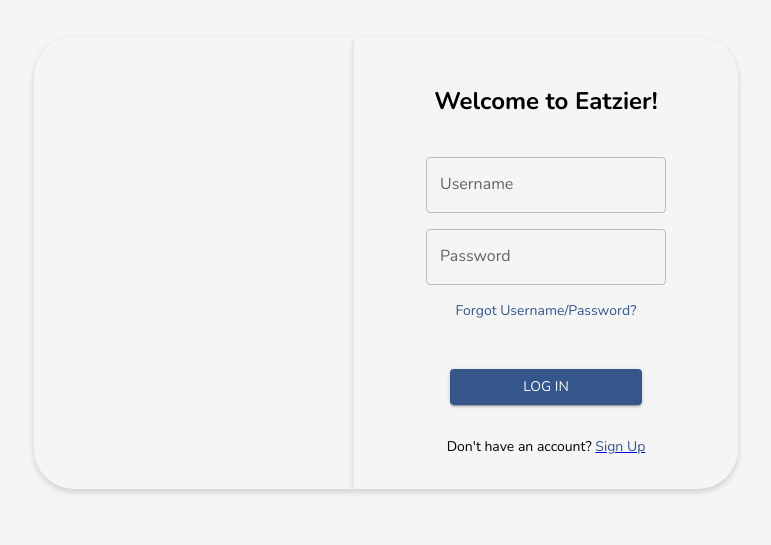
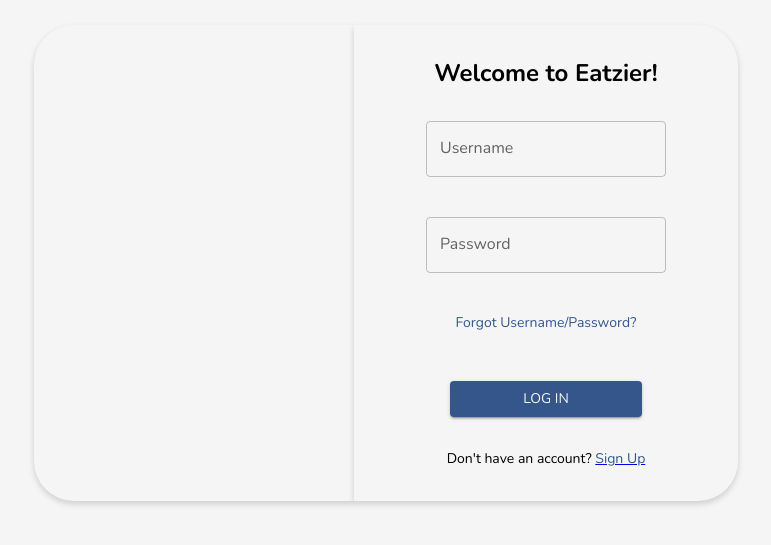
Before and after one commit to landonbconnell/eatzee, a React (Create React App) app in the folder client/: page / in a window 1280 px wide. Shown: the part 145-690 px from the top of the page, without its empty margins (254-1025 px from the left). Built offline with nearby package versions, Linux system fonts and the light colour scheme.

Commit message:
made it so the errors don't cause components on login to shift

```diff
--- a/client/src/components/LogInPage/LogIn.tsx
+++ b/client/src/components/LogInPage/LogIn.tsx
@@ -19,15 +19,18 @@
 };
 
 const LogIn = () => {
+  const dispatch = useDispatch();
+  const navigate = useNavigate();
   const [username, setUsername] = useState('');
   const [password, setPassword] = useState('');
   const [usernameError, setUsernameError] = useState('');
   const [passwordError, setPasswordError] = useState('');
 
-  const dispatch = useDispatch();
-  const navigate = useNavigate();
+  const handleLogin = () => {
+    setUsernameError('');
+    setPasswordError('');
 
-  const handleLogin = () => {
+    if (username && password) {
       axios
         .post('http://localhost:5000/api/users/login', {
           username,
@@ -40,19 +43,24 @@
         .catch((err) => {
           if (err.response.status === 404) {
             // User not found
+            setUsername('');
             setUsernameError(err.response.data.errors[0].msg);
-          setUsername('');
+            setPassword('');
             setPasswordError('');
           } else if (err.response.status === 401) {
             // Password is incorrect
             setUsernameError('');
+            setPassword('');
             setPasswordError(err.response.data.errors[0].msg);
-          setPassword('');
           } else if (err.response.status === 500) {
             // Internal Server Error
             console.log('Internal Server Error');
           }
         });
+    } else {
+      if (username === '') setUsernameError('Username is required');
+      if (password === '') setPasswordError('Password is required');
+    }
   };
 
   return (
@@ -60,7 +68,7 @@
       <Stack direction='column' justifyContent='center' alignItems='center'>
         <Typography
           variant='h5'
-          sx={{ fontWeight: 'bold', margin: '1rem 0 2.5rem 0' }}
+          sx={{ fontWeight: 'bold', marginBottom: '2rem' }}
         >
           Welcome to Eatzier!
         </Typography>
@@ -71,7 +79,7 @@
           helperText={usernameError}
           error={usernameError ? true : false}
           onChange={(e) => setUsername(e.target.value)}
-          sx={{ width: '15rem', marginBottom: '1rem' }}
+          sx={{ width: '15rem', height: '6rem' }}
         />
         <TextField
           label='Password'
@@ -81,8 +89,9 @@
           helperText={passwordError}
           error={passwordError ? true : false}
           onChange={(e) => setPassword(e.target.value)}
-          sx={{ width: '15rem', marginBottom: '1rem' }}
+          sx={{ width: '15rem', height: '6rem' }}
         />
+
         <Typography
           variant='body2'
           sx={{ marginBottom: '1rem', color: 'secondary.dark' }}
```
Lines whose indentation alone changed are shown as unchanged.
